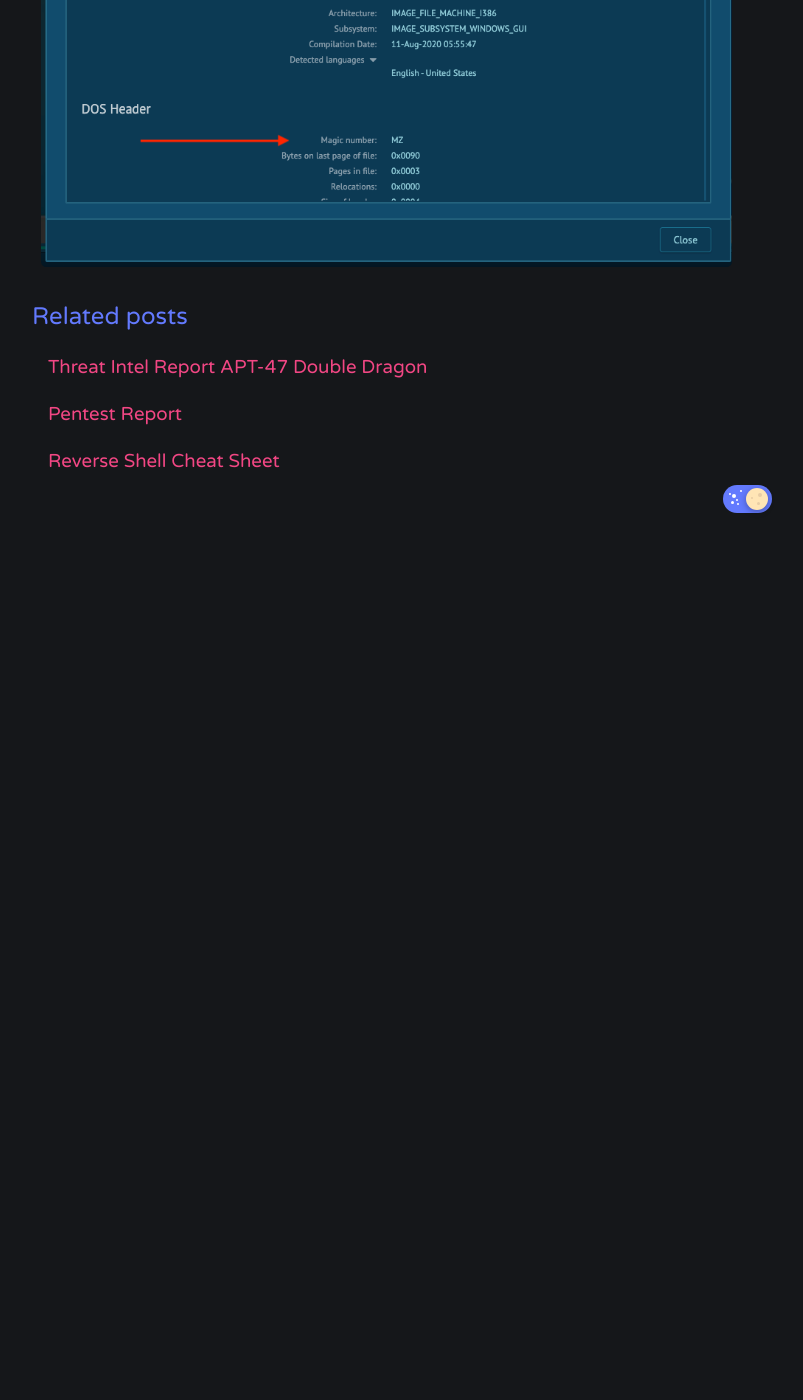
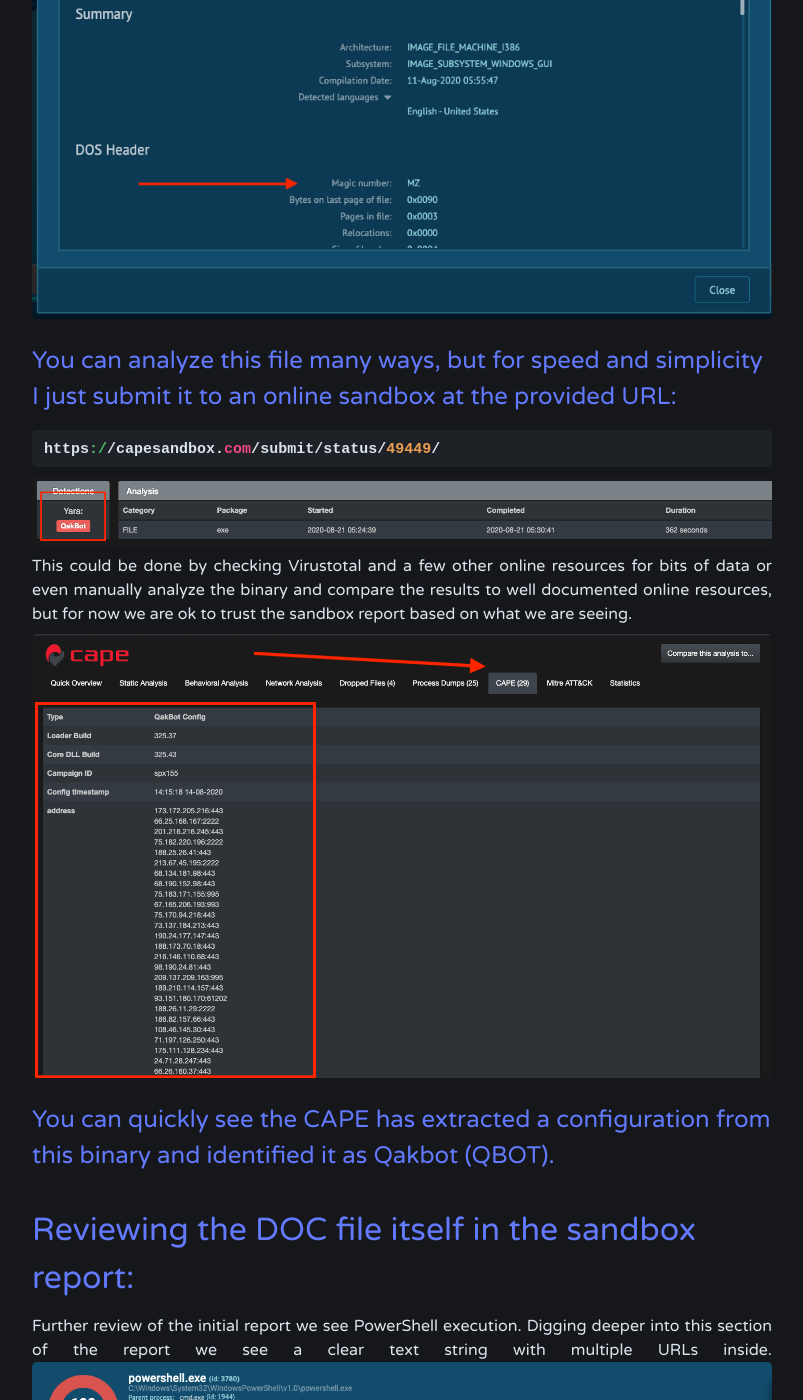
Before and after one commit to Rayferrufino/Rayferrufino.github.io, a Jekyll site: the page built from _posts/2020-12-27-Threat Hunting Report.md, in a window 1280 px wide and 1400 px high, scrolled down 10700 px. Shown: the whole window, without its empty margins (238-1041 px from the left). Built offline with Jekyll 4.4.1, drawn with Linux system fonts in a browser that asks for light colours; comment, search, counter and statistics services are not loaded; before the commit the page ends 11246 px from its top, so only the background shows below that; some of the changed text lies outside the part shown.

Commit message:
Update 2020-12-27-Threat Hunting Report.md

````diff
--- a/_posts/2020-12-27-Threat Hunting Report.md
+++ b/_posts/2020-12-27-Threat Hunting Report.md
@@ -176,4 +176,37 @@
 
 Looking specifically at the file being requested via the HTTP Requests tab we download a copy of the file to analyze.
 > (7125EA5182AD4B5E0C5AFF3764E0BFC4)
+
 ![alt text](https://Rayferrufino.github.io/assets/pic14.png "Logo Title Text 1")
+
+## You can analyze this file many ways, but for speed and simplicity I just submit it to an online sandbox at the provided URL:
+```ruby
+https://capesandbox.com/submit/status/49449/
+```
+![alt text](https://Rayferrufino.github.io/assets/pic15.png "Logo Title Text 1")
+
+This could be done by checking Virustotal and a few other online resources for bits of data or even manually analyze the binary and compare the results to well documented online resources, but for now we are ok to trust the sandbox report based on what we are seeing.
+
+![alt text](https://Rayferrufino.github.io/assets/pic16.png "Logo Title Text 1")
+
+## You can quickly see the CAPE has extracted a configuration from this binary and identified it as Qakbot (QBOT).
+
+# Reviewing the DOC file itself in the sandbox report:
+
+Further review of the initial report we see PowerShell execution. Digging deeper into this section of the report we see a clear text string with multiple URLs inside.
+![alt text](https://Rayferrufino.github.io/assets/pic17.png "Logo Title Text 1")
+
+# Extracted Marco code:
+> * The following part could be done with many online tools or by hand. *
+
+![alt text](https://Rayferrufino.github.io/assets/pic18.png "Logo Title Text 1")
+
+Throwing the DOC into a safe environment I reviewed the Macros within it. Once again there are many ways of doing this safely, I just went with a manual approach.
+
+![alt text](https://Rayferrufino.github.io/assets/pic19.png "Logo Title Text 1")
+
+There is a Marco triggered on the opening of the document as well as the closure of the document. Additionally, you can see highlighted below there is a WScript that will get called within the Document.
+
+![alt text](https://Rayferrufino.github.io/assets/pic20.png "Logo Title Text 1")
+
+Extracting out and cleaning up some of the code in the highlighted box above we end up with something similar to the below code snippet which matches what we were seeing earlier in the report.
````
